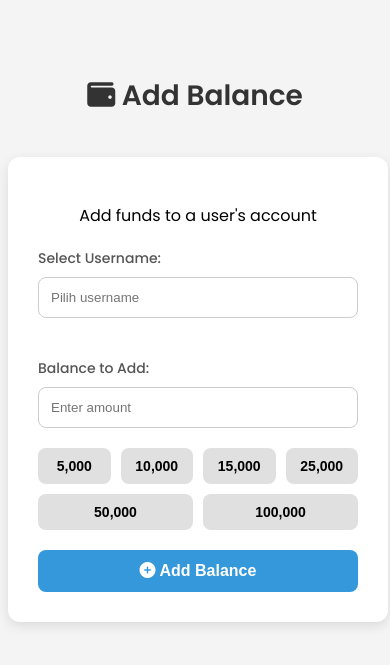
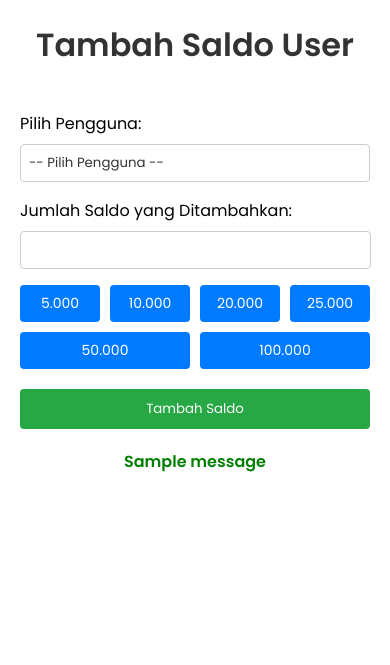
Before and after one commit to Sandhj/Wep-panel, a Flask app: page /tambah_saldo_user in a window 390 px wide. Shown: the top 665 px of the page. Run offline with Flask 3, Linux system fonts and the light colour scheme; tables that the repository leaves empty hold one stand-in row (values such as "Sample post"); one stand-in notice (Sample message) is shown.

Commit message:
Add files via upload

```diff
--- a/templates/users/list_user.html
+++ b/templates/users/list_user.html
@@ -13,15 +13,14 @@
   <style>
     body {
       font-family: 'Poppins', sans-serif;
-      background: #eef2f7;
-      margin-top: 80px;
+      background: #fff;
+      margin-top: 0;
     }
 
     /* Gaya untuk card */
     .card {
       border: none;
       border-radius: 10px;
-      box-shadow: 0 8px 16px rgba(0,0,0,0.1);
     }
 
     /* Gaya untuk tabel */
--- a/templates/users/tambah_saldo_user.html
+++ b/templates/users/tambah_saldo_user.html
@@ -1,344 +1,203 @@
 <!DOCTYPE html>
 <html lang="en">
 <head>
-  <meta charset="UTF-8" />
-  <meta name="viewport" content="width=device-width, initial-scale=1.0" />
-  <title>Add Balance</title>
-  <!-- Google Fonts -->
-  <link
-    href="https://fonts.googleapis.com/css2?family=Poppins:wght@400;500;600&display=swap"
-    rel="stylesheet"
-  />
-  <!-- Font Awesome -->
-  <link
-    rel="stylesheet"
-    href="https://cdnjs.cloudflare.com/ajax/libs/font-awesome/6.0.0-beta3/css/all.min.css"
-  />
+    <meta charset="UTF-8">
+    <meta name="viewport" content="width=device-width, initial-scale=1.0">
+    <!-- Load Google Font Poppins -->
+    <link href="https://fonts.googleapis.com/css2?family=Poppins:wght@400;500;600&display=swap" rel="stylesheet">
+    <title>Tambah Saldo user</title>
     <style>
+        * {
+            font-family: Poppins, sans-serif;
+        }
         body {
-      font-family: 'Poppins', sans-serif;
-      background-color: #f4f4f4;
-      margin-top: 75px;
+            font-family: Poppins, sans-serif;
+            margin: 0;
             padding: 0;
+            background-color: #fff;
         }
         h1 {
+            color: #333;
             text-align: center;
-      margin-top: 20px;
-      color: #333;
-      font-size: 28px;
         }
-
-    /* Toast Notifications */
-    .toast-container {
-      position: fixed;
-      top: 80px;
-      right: 20px;
-      z-index: 1000;
-    }
-    .toast {
-      display: flex;
-      align-items: center;
-      background-color: #333;
-      color: #fff;
-      padding: 12px;
-      border-radius: 8px;
-      box-shadow: 0px 4px 8px rgba(0, 0, 0, 0.2);
-      margin-bottom: 10px;
-      opacity: 0;
-      transform: translateX(100%);
-      transition: opacity 0.5s ease, transform 0.5s ease;
-    }
-    .toast.show {
-      opacity: 1;
-      transform: translateX(0);
-    }
-    .toast.success {
-      background-color: #28a745;
-    }
-    .toast.error {
-      background-color: #dc3545;
-    }
-    .toast i {
-      margin-right: 10px;
-    }
-
-    /* Form Styling */
         form {
-      width: 320px;
-      margin: 40px auto;
-      background: #fff;
-      padding: 30px;
-      border-radius: 12px;
-      box-shadow: 0 4px 12px rgba(0, 0, 0, 0.1);
+            padding: 20px;
+            border-radius: 5px;
+            max-width: 400px;
+            margin: 0 auto;
         }
         label {
-      font-size: 14px;
-      font-weight: 500;
-      color: #555;
+            display: block;
             margin-bottom: 8px;
-      display: block;
         }
-    input {
-      width: 100%;
-      padding: 12px;
-      margin-bottom: 20px;
-      border: 1px solid #ccc;
-      border-radius: 8px;
-      box-sizing: border-box;
-    }
-    button[type="submit"] {
-      width: 100%;
-      padding: 12px;
-      background-color: #3498db;
-      color: white;
-      border: none;
-      border-radius: 8px;
-      cursor: pointer;
-      font-size: 16px;
-      font-weight: 600;
-      transition: background-color 0.3s ease;
-    }
-    button[type="submit"]:hover {
-      background-color: #2980b9;
-    }
-    a {
-      display: block;
-      text-align: center;
-      margin-top: 15px;
-      text-decoration: none;
-      color: #3498db;
-      font-size: 14px;
-    }
-    a:hover {
-      text-decoration: underline;
-    }
-    .form-header {
-      text-align: center;
-      margin-bottom: 20px;
-    }
-    .form-header i {
-      font-size: 36px;
-      color: #3498db;
-      margin-bottom: 10px;
-    }
-    .preset-buttons {
-      display: flex;
-      flex-wrap: wrap;
-      gap: 10px;
-      margin-bottom: 20px;
-    }
-    .preset-buttons .preset {
-      flex: 1;
-      padding: 10px;
-      background-color: #e0e0e0;
-      border: none;
-      border-radius: 8px;
-      cursor: pointer;
-      font-size: 14px;
-      font-weight: 600;
-      transition: background-color 0.3s ease;
-    }
-    .preset-buttons .preset:hover {
-      background-color: #ccc;
-    }
-    /* Custom Dropdown Styles */
-    .custom-dropdown {
+        .custom-select {
             position: relative;
             width: 100%;
-      margin-bottom: 20px;
+            margin-bottom: 16px;
+
         }
-    .custom-dropdown input {
+        .custom-select-button {
             width: 100%;
-      padding: 12px;
+            padding: 8px;
             border: 1px solid #ccc;
-      border-radius: 8px;
-      box-sizing: border-box;
+            border-radius: 4px;
+            background-color: #fff;
+            cursor: pointer;
+            text-align: left;
+            color: #333;
         }
-    .dropdown-list {
+        .custom-select-button:hover {
+            background-color: #f0f0f0;
+        }
+        .custom-select-dropdown {
+            display: none;
             position: absolute;
             top: 100%;
             left: 0;
             right: 0;
-      max-height: 200px;
-      overflow-y: auto;
-      background: #fff;
             border: 1px solid #ccc;
             border-top: none;
-      z-index: 100;
-      display: none;
+            background-color: #fff;
+            z-index: 10;
+            max-height: 150px;
+            overflow-y: auto;
         }
-    .dropdown-list.active {
+        .custom-select-dropdown.show {
             display: block;
         }
-    .dropdown-item {
-      padding: 10px;
+        .custom-select-option {
+            padding: 8px;
             cursor: pointer;
         }
-    .dropdown-item:hover {
-      background-color: #f4f4f4;
+        .custom-select-option:hover {
+            background-color: #f0f0f0;
+        }
+        input[type="number"] {
+            width: 95%;
+            padding: 8px;
+            margin-bottom: 16px;
+            border: 1px solid #ccc;
+            border-radius: 4px;
+        }
+        button {
+            background-color: #28a745;
+            color: white;
+            padding: 10px 15px;
+            border: none;
+            border-radius: 4px;
+            cursor: pointer;
+            width: 100%;
+        }
+        button:hover {
+            background-color: #218838;
+        }
+        .shortcut-buttons {
+            display: flex;
+            gap: 10px;
+            flex-wrap: wrap;
+            margin-bottom: 20px;
+        }
+        .shortcut-button {
+            background-color: #007bff;
+            color: white;
+            padding: 8px 12px;
+            border: none;
+            border-radius: 4px;
+            cursor: pointer;
+            font-size: 14px;
+            flex: 1;
+        }
+        .shortcut-button:hover {
+            background-color: #0056b3;
+        }
+        .messages {
+            margin-top: 20px;
+        }
+        .message-success {
+            color: green;
+            font-weight: bold;
+            text-align: center;
+        }
+        .message-error {
+            color: red;
+            font-weight: bold;
+            text-align: center;
         }
     </style>
 </head>
 <body>
-  <h1>
-    <i class="fas fa-wallet"></i> Add Balance
-  </h1>
-
-  <!-- Toast Notification Container -->
-  <div id="toast-container" class="toast-container"></div>
-
-  <!-- Flash Messages (Flask) -->
-  {% with messages = get_flashed_messages(with_categories=true) %}
-    {% if messages %}
-      <ul style="display: none;">
-        {% for category, message in messages %}
-          <li class="{{ category }}">{{ message }}</li>
-        {% endfor %}
-      </ul>
-    {% endif %}
-  {% endwith %}
-
-  <!-- Form to Add Balance -->
-  <form method="POST">
-    <div class="form-header">
-      <p>Add funds to a user's account</p>
-    </div>
-
-    <!-- Custom Dropdown untuk Username -->
-    <label for="dropdownInput">Select Username:</label>
-    <div class="custom-dropdown" id="customDropdown">
-      <!-- Input tampilan untuk pencarian -->
-      <input
-        type="text"
-        placeholder="Pilih username"
-        id="dropdownInput"
-        autocomplete="off"
-      />
-      <!-- Daftar username yang akan difilter -->
-      <div class="dropdown-list" id="dropdownList">
+    <h1>Tambah Saldo User</h1>
+    <form method="POST" action="{{ url_for('add_balance') }}">
+        <label>Pilih Pengguna:</label>
+        <div class="custom-select">
+            <button type="button" class="custom-select-button" id="usernameButton">-- Pilih Pengguna --</button>
+            <input type="hidden" id="selectedUsername" name="username" required>
+            <div class="custom-select-dropdown" id="usernameDropdown">
                 {% for user in users %}
-          <div class="dropdown-item" data-value="{{ user.username }}">
-            {{ user.username }}
-          </div>
+                    <div class="custom-select-option" data-username="{{ user.username }}">{{ user.username }}</div>
                 {% endfor %}
             </div>
         </div>
-    <!-- Input tersembunyi untuk menyimpan nilai username yang dipilih -->
-    <input type="hidden" name="username" id="username" required />
 
-    <!-- Input Balance dengan format dan preset -->
-    <label for="balance">Balance to Add:</label>
-    <input type="text" name="balance" id="balance" placeholder="Enter amount" required inputmode="numeric">
+        <label for="balance">Jumlah Saldo yang Ditambahkan:</label>
+        <input type="number" id="balance" name="balance" min="1" required>
 
-
-    <!-- Preset Buttons untuk nominal -->
-    <div class="preset-buttons">
-      <button type="button" class="preset" data-value="5000">5,000</button>
-      <button type="button" class="preset" data-value="10000">10,000</button>
-      <button type="button" class="preset" data-value="15000">15,000</button>
-      <button type="button" class="preset" data-value="25000">25,000</button>
-      <button type="button" class="preset" data-value="50000">50,000</button>
-      <button type="button" class="preset" data-value="100000">100,000</button>
+        <!-- Tombol pintas untuk saldo -->
+        <div class="shortcut-buttons">
+            <button type="button" class="shortcut-button" onclick="setBalance(5000)">5.000</button>
+            <button type="button" class="shortcut-button" onclick="setBalance(10000)">10.000</button>
+            <button type="button" class="shortcut-button" onclick="setBalance(20000)">20.000</button>
+            <button type="button" class="shortcut-button" onclick="setBalance(25000)">25.000</button>
+            <button type="button" class="shortcut-button" onclick="setBalance(50000)">50.000</button>
+            <button type="button" class="shortcut-button" onclick="setBalance(100000)">100.000</button>
         </div>
 
-    <button type="submit">
-      <i class="fas fa-plus-circle"></i> Add Balance
-    </button>
+        <button type="submit">Tambah Saldo</button>
+
+    <!-- Menampilkan pesan flash -->
+    {% with messages = get_flashed_messages(with_categories=true) %}
+        {% if messages %}
+            <div class="messages">
+                {% for category, message in messages %}
+                    <div class="message-{{ category }}">{{ message }}</div>
+                {% endfor %}
+            </div>
+        {% endif %}
+    {% endwith %}
     </form>
 
+    <!-- JavaScript untuk mengatur nilai saldo dan custom select -->
     <script>
-    // Fungsi untuk menampilkan toast notifications
-    function showToast(message, type) {
-      const toastContainer = document.getElementById("toast-container");
-      const toast = document.createElement("div");
-      toast.classList.add("toast", "show", type);
-      toast.innerHTML = `<i class="fas fa-info-circle"></i> ${message}`;
-      toastContainer.appendChild(toast);
-      // Hapus toast setelah 4 detik
-      setTimeout(() => {
-        toast.classList.remove("show");
-        setTimeout(() => {
-          toast.remove();
-        }, 500);
-      }, 4000);
+        // Fungsi untuk mengatur nilai saldo
+        function setBalance(amount) {
+            document.getElementById("balance").value = amount;
         }
 
-    // Tampilkan flash message Flask sebagai Toast saat halaman dimuat
-    window.onload = function() {
-      {% with messages = get_flashed_messages(with_categories=true) %}
-        {% if messages %}
-          {% for category, message in messages %}
-            showToast("{{ message }}", "{{ category }}");
-          {% endfor %}
-        {% endif %}
-      {% endwith %}
-    };
+        // Fungsi untuk menangani custom select
+        const usernameButton = document.getElementById("usernameButton");
+        const usernameDropdown = document.getElementById("usernameDropdown");
+        const selectedUsername = document.getElementById("selectedUsername");
 
-    // Custom Dropdown untuk Username
-    document.addEventListener("DOMContentLoaded", function () {
-      const dropdownInput = document.getElementById("dropdownInput");
-      const dropdownList = document.getElementById("dropdownList");
-      const dropdownItems = dropdownList.getElementsByClassName("dropdown-item");
-      const hiddenUsername = document.getElementById("username");
-
-      // Toggle tampilan dropdown saat input diklik
-      dropdownInput.addEventListener("click", function (e) {
-        dropdownList.classList.toggle("active");
+        // Toggle dropdown visibility
+        usernameButton.addEventListener("click", () => {
+            usernameDropdown.classList.toggle("show");
         });
 
-      // Filter opsi berdasarkan input
-      dropdownInput.addEventListener("input", function (e) {
-        const filter = this.value.toLowerCase();
-        Array.from(dropdownItems).forEach((item) => {
-          if (item.textContent.toLowerCase().includes(filter)) {
-            item.style.display = "block";
-          } else {
-            item.style.display = "none";
-          }
-        });
-        dropdownList.classList.add("active");
-      });
-
-      // Ketika salah satu opsi diklik, isi input tampilan dan input tersembunyi
-      Array.from(dropdownItems).forEach((item) => {
-        item.addEventListener("click", function (e) {
-          dropdownInput.value = this.textContent;
-          hiddenUsername.value = this.getAttribute("data-value");
-          dropdownList.classList.remove("active");
+        // Handle option selection
+        document.querySelectorAll(".custom-select-option").forEach(option => {
+            option.addEventListener("click", () => {
+                const username = option.getAttribute("data-username");
+                usernameButton.textContent = username;
+                selectedUsername.value = username;
+                usernameDropdown.classList.remove("show");
             });
         });
 
-      // Menutup dropdown jika klik di luar area dropdown
-      document.addEventListener("click", function (e) {
-        const customDropdown = document.getElementById("customDropdown");
-        if (!customDropdown.contains(e.target)) {
-          dropdownList.classList.remove("active");
+        // Close dropdown when clicking outside
+        document.addEventListener("click", (event) => {
+            if (!event.target.closest(".custom-select")) {
+                usernameDropdown.classList.remove("show");
             }
-      });
-    });
-
-    // Format input balance: menambahkan koma sebagai pemisah ribuan
-    document.getElementById("balance").addEventListener("input", function (e) {
-      let value = this.value.replace(/,/g, "").replace(/\D/g, "");
-      if (value) {
-        this.value = Number(value).toLocaleString("en-US");
-      } else {
-        this.value = "";
-      }
-    });
-
-    // Event listener untuk tombol preset balance
-    document.querySelectorAll(".preset").forEach((button) => {
-      button.addEventListener("click", function () {
-        const presetValue = this.getAttribute("data-value");
-        document.getElementById("balance").value = Number(presetValue).toLocaleString("en-US");
-      });
-    });
-
-    // Sebelum form disubmit, hapus koma agar nilai yang dikirim murni angka
-    document.querySelector("form").addEventListener("submit", function (e) {
-      const balanceInput = document.getElementById("balance");
-      balanceInput.value = balanceInput.value.replace(/,/g, "");
         });
     </script>
 </body>
```
Also changed, not shown: templates/users/kurangi_saldo_user.html (+70 -75 lines). Lines whose indentation alone changed are shown as unchanged.
